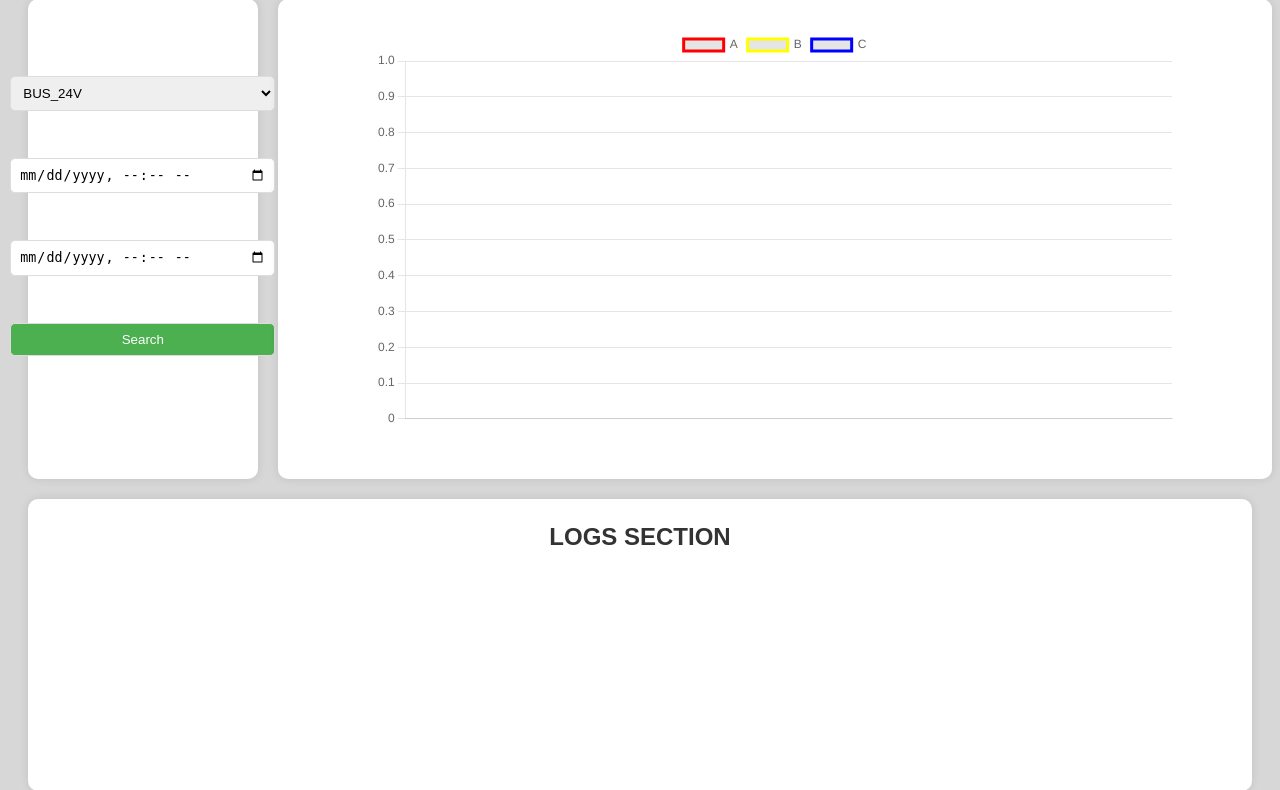
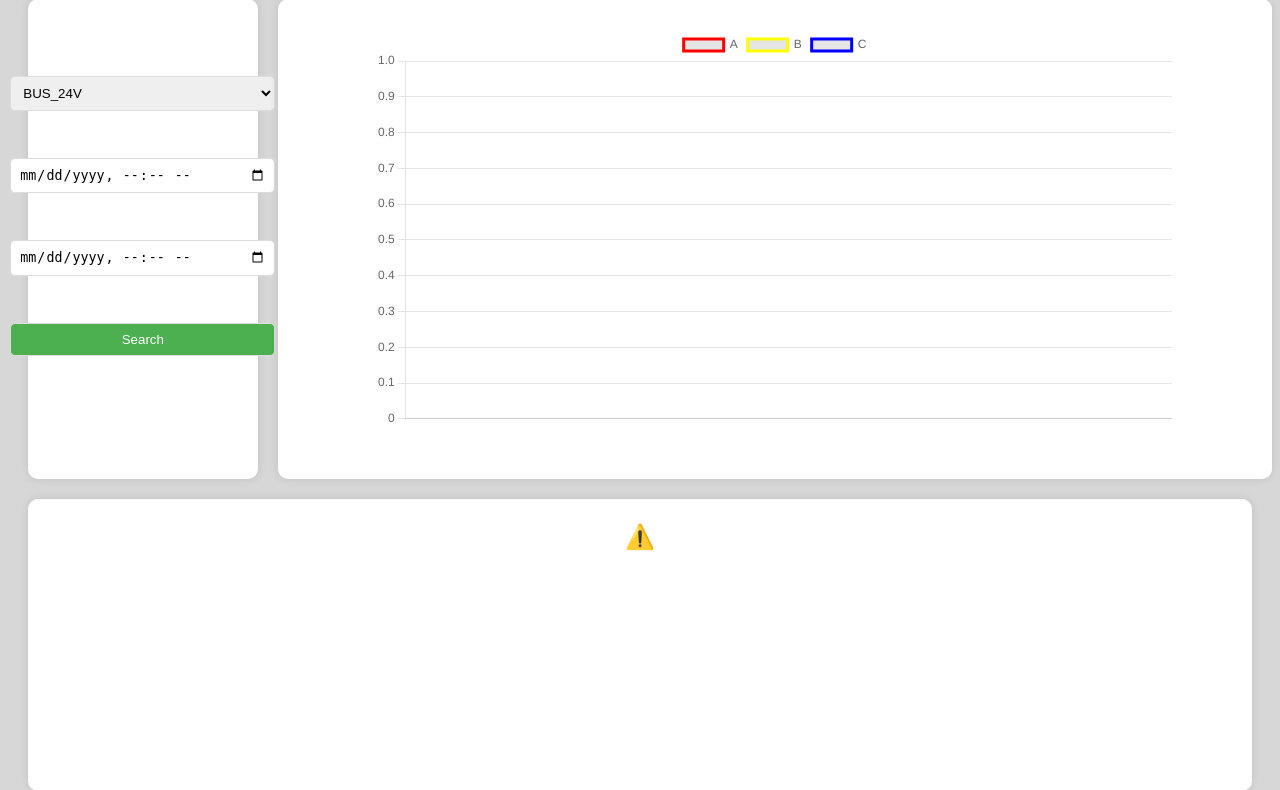
Before and after one commit to AbelGB08/TFG-Dashboard, a Flask app: page /search in a window 1280 px wide. Shown: the part 70-860 px from the top of the page. Run offline with Flask 3, Linux system fonts and the light colour scheme; some libraries are stand-ins or nearby versions.

Commit message:
Change container title to an alert icon

```diff
--- a/Server/templates/index.html
+++ b/Server/templates/index.html
@@ -38,7 +38,7 @@
         </section>
     </div>
     <section class="log-container">
-        <h1 class="log-container-title">LOGS SECTION</h1>
+        <h1 class="log-container-title">⚠️</h1>
         <div class="log-feed" id="log-feed"></div>
     </section>
     <script src="{{ url_for('static', filename='scripts/search.js') }}"></script>
```
